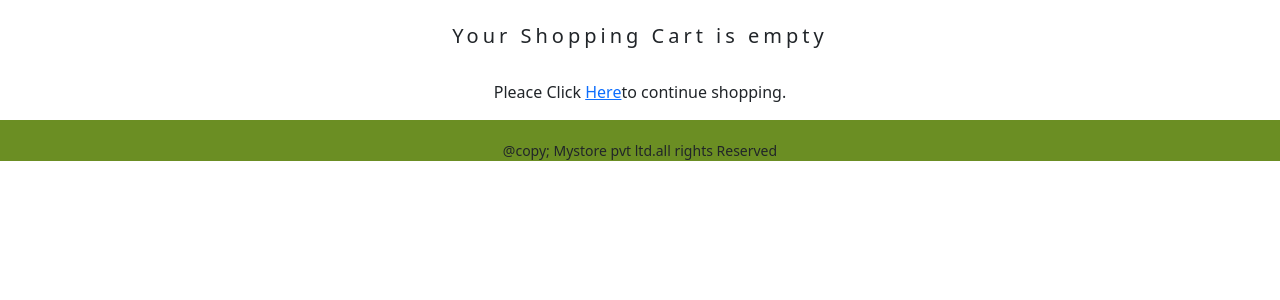
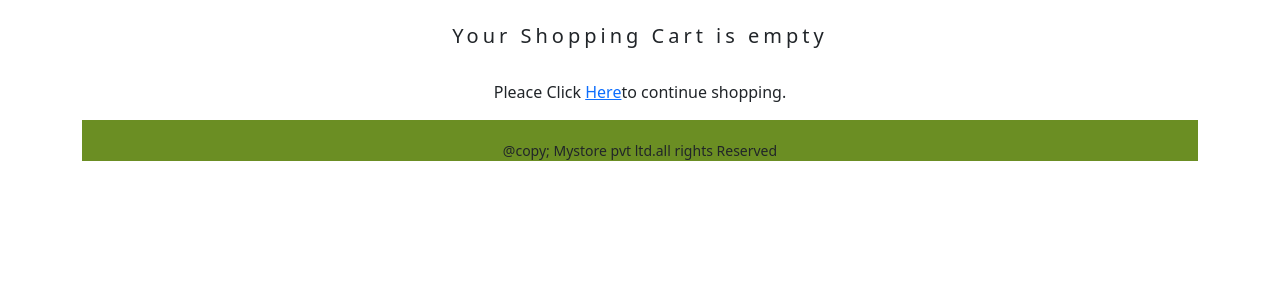
Before and after one commit to AkashSuku333/Ecommerceapp, a Django app: page /cart/ in a window 1280 px wide. Shown: the part 154-454 px from the top of the page. Run offline with Django 4.2, Linux system fonts and the light colour scheme; data comes from the database, SQL or seed files in the repository; some libraries are stand-ins or nearby versions.

Commit message:
Update base.html

```diff
--- a/shopproject1/templates/base.html
+++ b/shopproject1/templates/base.html
@@ -20,10 +20,12 @@
 {% block content %}
 {% endblock %}
     </div>
+
+<div class="container navbar-fixed-bottom" >
 {% include 'footer.html' %}
 <script src="{% static 'js/popper.min.js' %}" ></script>
 <script src="{% static 'js/bootstrap.min.js' %}" ></script>
-
+</div>
 
 
 </body>
```
